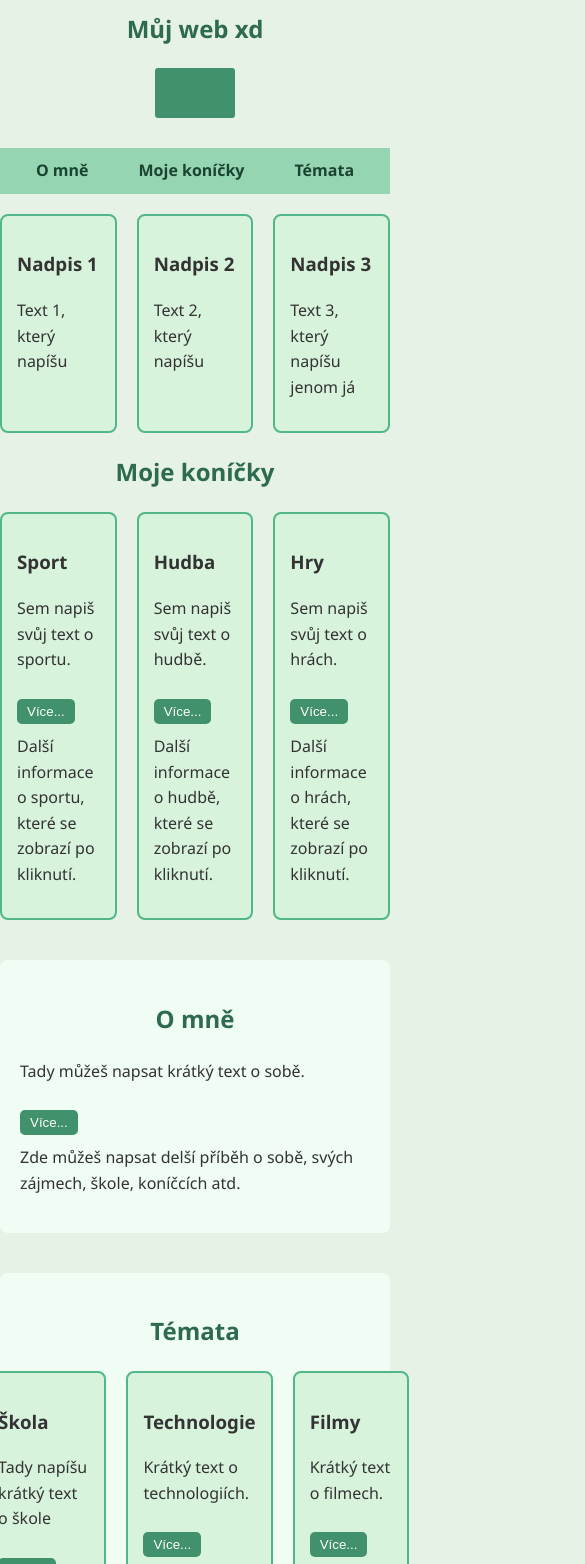
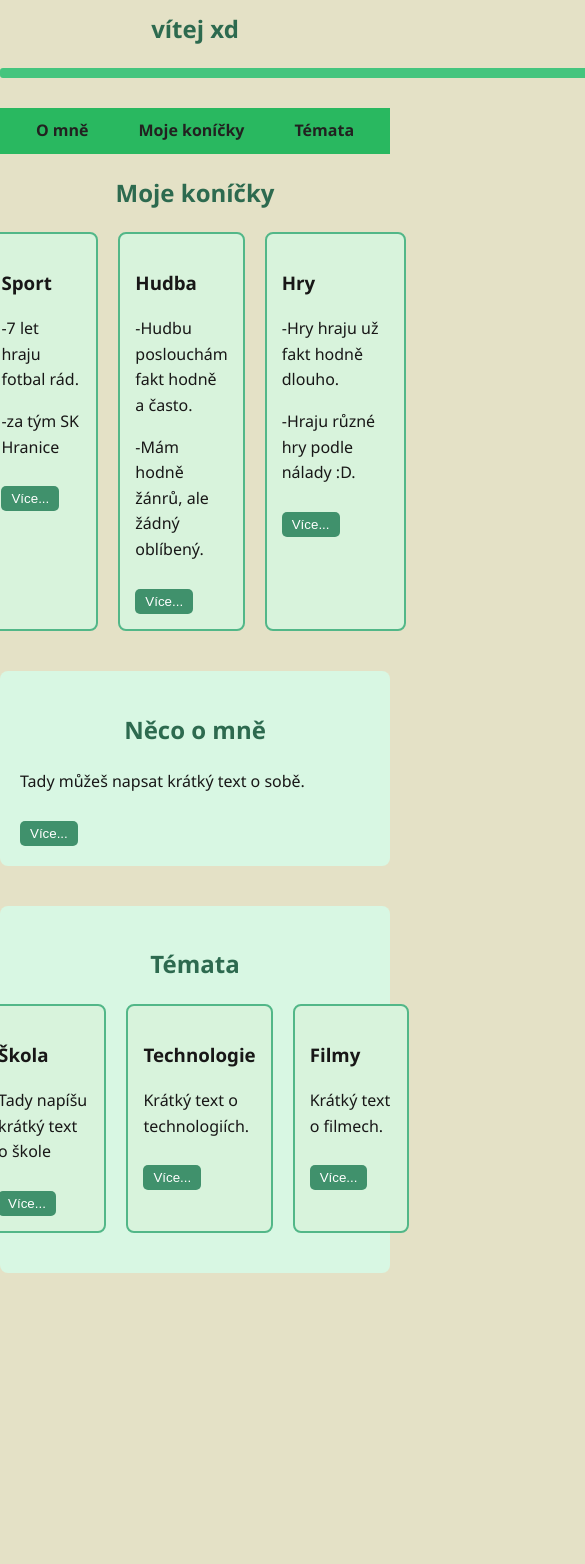
Before and after one commit to grygarsimon21-dev/muj-web, a plain HTML site: page index.html in a window 390 px wide. Shown: the part 83-1647 px from the top of the page, 585 px wide, since content can reach past the window. After the commit the page ends 1396 px from the top, so only its background shows below. Drawn offline with Linux system fonts and the light colour scheme.

Commit message:
Refactor index.html with updated styles and content

```diff
--- a/index.html
+++ b/index.html
@@ -4,21 +4,22 @@
     <meta charset="UTF-8">
     <meta name="viewport" content="width=device-width, initial-scale=1.0">
     <title>Můj první web</title>
+
 <style>
     /* ---- Globální nastavení ---- */
 body {
     font-family: 'Segoe UI', Tahoma, Geneva, Verdana, sans-serif;
-    background: #e6f2e6; /* světle zelená */
+    background: #e4e1c6; /* světle zelená-HLAVNÍ BACKGROUND CELÉ STRÁNKY */
     margin: 0;
     padding: 0;
     line-height: 1.6;
-    color: #333;
+    color: #181717; /*VŠECHEN TEXT NA STRÁNCE*/
 }
 
 /* ---- Header ---- */
 h1, h2 {
     text-align: center;
-    color: #2d6a4f;
+    color: #2d6a4f;  /*VŠECHNY NADPISY A PODNADPISY*/
 }
 
 h1 {
@@ -35,7 +36,7 @@ nav ul {
     justify-content: center;
     list-style: none;
     padding: 10px 0;
-    background-color: #95d5b2;
+    background-color: #29b860;  /*BARVA A NASTAVENÍ TOHO PROUŽKU*/
     margin: 0;
 }
 
@@ -45,7 +46,7 @@ nav ul li {
 
 nav ul li a {
     text-decoration: none;
-    color: #1b4332;
+    color: #222120;                /*BARVA TEXTU PODMENU (O mně, Moje koníčky, Témata...)*/
     font-weight: bold;
     padding: 5px 10px;
     border-radius: 5px;
@@ -53,30 +54,8 @@ nav ul li a {
 }
 
 nav ul li a:hover {
-    background-color: #74c69d;
-    color: white;
-}
-
-/* ---- Submenu "O mně" ---- */
-#submenu-about {
-    display: flex;
-    justify-content: center;
-    gap: 20px;
-    margin: 20px auto;
-}
-
-#submenu-about .column {
-    flex: 1;
-    border: 2px solid #52b788;
-    background-color: #d8f3dc;
-    padding: 15px;
-    border-radius: 8px;
-    transition: transform 0.2s;
-}
-
-#submenu-about .column:hover {
-    transform: translateY(-5px);
-    box-shadow: 0 4px 8px rgba(0,0,0,0.2);
+    color: rgb(255, 255, 255);
+    background-color: #1a1918;          /*BARVA TEXTU PODMENU(O mně, koníčky atd.) ALE PO NAJETÍ MYŠKY NA TEXT*/
 }
 
 /* ---- Hobby a Topics sekce ---- */
@@ -89,32 +68,33 @@ nav ul li a:hover {
 
 .hobby-columns .column, .topic-columns .topic-column {
     flex: 1;
-    border: 2px solid #52b788;
+    border: 2px solid #52b788;                 /*BARVA OKRUHU KOLEM DRUHÝCH 3 ODSTAVCŮ*/
     padding: 15px;
-    background-color: #d8f3dc;
+    background-color: #d8f3dc;                 /*BARVA DRUHÝCH 3 ODSTAVCŮ*/
     border-radius: 8px;
     transition: transform 0.2s;
 }
 
 .hobby-columns .column:hover, .topic-columns .topic-column:hover {
     transform: translateY(-5px);
-    box-shadow: 0 4px 8px rgba(0,0,0,0.2);
+    box-shadow: 0 4px 8px rgba(0,0,0,0.2);          /*BARVA STÍNU POD ODSTAVCEM PO NAJETÍ MYŠKOU*/
 }
 
 /* ---- Tlačítka ---- */
 button.expand-btn {
     margin-top: 10px;
     padding: 5px 10px;
-    background-color: #40916c;
+    background-color: #40916c;            /*BARVA POZADÍ V KOLONCE "VÍCE"*/
     border: none;
     border-radius: 5px;
     cursor: pointer;
-    color: white;
+    color: white;                         /*BARVA TEXTU V KOLONCE "VÍCE"*/
     transition: background 0.3s;
 }
 
 button.expand-btn:hover {
-    background-color: #1b4332;
+    background-color: #1b4332;            /*BARVA POZADÍ V KOLONCE "VÍCE" PO NAJETÍ MYŠKOU*/
+    color: #ffffff;                       /*BARVA TEXTU V KOLONCE "VÍCE" PO NAJETÍ MYŠKOU*/
 }
 
 /* ---- Extra obsah ---- */
@@ -126,53 +106,51 @@ button.expand-btn:hover {
 #about-section, #topics-section {
     margin: 40px auto;
     padding: 20px;
-    background-color: #f0fdf4;
+    background-color: #d8f7e3;                 /*BARVA POZADÍ POSLEDNÍCH DVOU ODSTAVCŮ (ty větší než "Témata")*/
     border-radius: 8px;
     max-width: 1000px;
 }
 
+/*------------------------------------*/
 .header-line {
-    width: 80px;         /* délka čáry */
-    height: 50px;        /* tloušťka čáry */
-    background-color: #40916c; /* tmavě zelená / modrozelená */
+    width: 800px;         /* délka čáry */
+    height: 10px;        /* tloušťka čáry */
+    background-color: #44c57e; /* tmavě zelená / modrozelená */     /*BARVA PODTRŽENÍ POD PODNADPISEM (pod nadpisem "vítej xd")*/
     margin: 10px auto 30px auto; /* odsazení nahoře a dole */
     border-radius: 3px;   /* mírně zaoblené rohy */
 }
+/*------------------------------------*/
 
+/* ---- Extra obsah animace ---- */
+.extra-content {
+    max-height: 0;              /* obsah je schovaný */
+    overflow: hidden;            /* přetečení skryto */
+    opacity: 0;                  /* neviditelný */
+    transition: max-height 0.45s ease, opacity 0.35s ease;                      /*TOHLE JE PRO ANIMACE*/
+}
+
+.extra-content.open {
+    max-height: 400px;           /* dostatečně velké pro text */
+    opacity: 1;                  /* viditelný */
+}
 
 </style>
 
 </head>
 
 <body>
-    <h1>Můj první web lol</h1>
-    <h2>Můj web xd</h2>
+    <h1>Můj první web</h1>
+    <h2>vítej xd</h2>
     <div class="header-line"></div>
 
     <!-- Menu -->
     <nav>
         <ul>
-            <li><a href="#" id="menu-about">O mně</a></li>
-            <li><a href="#hobby-section" id="menu-hobby">Moje koníčky</a></li>
-            <li><a href="#topics-section" id="menu-topics">Témata</a></li>
+            <li><a href="#">O mně</a></li>
+            <li><a href="#hobby-section">Moje koníčky</a></li>
+            <li><a href="#topics-section">Témata</a></li>
         </ul>
     </nav>
-
-    <!-- Submenu O mně -->
-    <div id="submenu-about">
-        <div class="column">
-            <h3>Nadpis 1</h3>
-            <p>Text 1, který napíšu</p>
-        </div>
-        <div class="column">
-            <h3>Nadpis 2</h3>
-            <p>Text 2, který napíšu</p>
-        </div>
-        <div class="column">
-            <h3>Nadpis 3</h3>
-            <p>Text 3, který napíšu jenom já</p>
-        </div>
-    </div>
 
     <!-- Hobby section -->
     <div id="hobby-section">
@@ -180,26 +158,29 @@ button.expand-btn:hover {
         <div class="hobby-columns">
             <div class="column">
                 <h3>Sport</h3>
-                <p>Sem napiš svůj text o sportu.</p>
+                <p>-7 let hraju fotbal rád.</p>
+                <p>-za tým SK Hranice</p>
                 <button class="expand-btn">Více...</button>
                 <div class="extra-content">
-                    <p>Další informace o sportu, které se zobrazí po kliknutí.</p>
+                    <p>Hodněkrát se mi změnil trenér, ale vždycky to je good.</p>
                 </div>
             </div>
             <div class="column">
                 <h3>Hudba</h3>
-                <p>Sem napiš svůj text o hudbě.</p>
+                <p>-Hudbu poslouchám fakt hodně a často.</p>
+                <p>-Mám hodně žánrů, ale žádný oblíbený.</p>
                 <button class="expand-btn">Více...</button>
                 <div class="extra-content">
-                    <p>Další informace o hudbě, které se zobrazí po kliknutí.</p>
+                    <p>Hudbou žiju :P</p>
                 </div>
             </div>
             <div class="column">
                 <h3>Hry</h3>
-                <p>Sem napiš svůj text o hrách.</p>
+                <p>-Hry hraju už fakt hodně dlouho.</p>
+                <p>-Hraju různé hry podle nálady :D.</p>
                 <button class="expand-btn">Více...</button>
                 <div class="extra-content">
-                    <p>Další informace o hrách, které se zobrazí po kliknutí.</p>
+                    <p>Nejoblíbenější hra ? Nejspíše Valorant !</p>
                 </div>
             </div>
         </div>
@@ -207,7 +188,7 @@ button.expand-btn:hover {
 
     <!-- About section -->
     <div id="about-section">
-        <h2>O mně</h2>
+        <h2>Něco o mně</h2>
         <p>Tady můžeš napsat krátký text o sobě.</p>
         <button class="expand-btn">Více...</button>
         <div class="extra-content">
@@ -246,29 +227,22 @@ button.expand-btn:hover {
         </div>
     </div>
 
-    <!-- Skripty -->
 <script>
-        // Menu toggle
-        const menuAbout = document.getElementById('menu-about');
-        const submenuAbout = document.getElementById('submenu-about');
-        menuAbout.addEventListener('click', () => {
-            submenuAbout.style.display = submenuAbout.style.display === 'none' ? 'flex' : 'none';
-        });
+// ------------------------------
+// 1️⃣ Rozbalovací tlačítka (Více… / Méně…)
+// ------------------------------
+document.querySelectorAll('.expand-btn').forEach(button => {
+    button.addEventListener('click', () => {
+        const extra = button.nextElementSibling; // hledá div s extra obsahem
 
-        // Expand buttons
-        const buttons = document.querySelectorAll('.expand-btn');
-        buttons.forEach(btn => {
-            btn.addEventListener('click', () => {
-                const extra = btn.nextElementSibling;
-                if (extra.style.display === 'block') {
-                    extra.style.display = 'none';
-                    btn.textContent = 'Více...';
-                } else {
-                    extra.style.display = 'block';
-                    btn.textContent = 'Méně...';
-                }
+        // přepíná třídu open → spustí animaci
+        extra.classList.toggle('open');
+
+        // mění text tlačítka
+        button.textContent = extra.classList.contains('open') ? 'Méně...' : 'Více...';
     });
 });
 </script>
+
 </body>
 </html>
```
Lines whose indentation alone changed are shown as unchanged.
